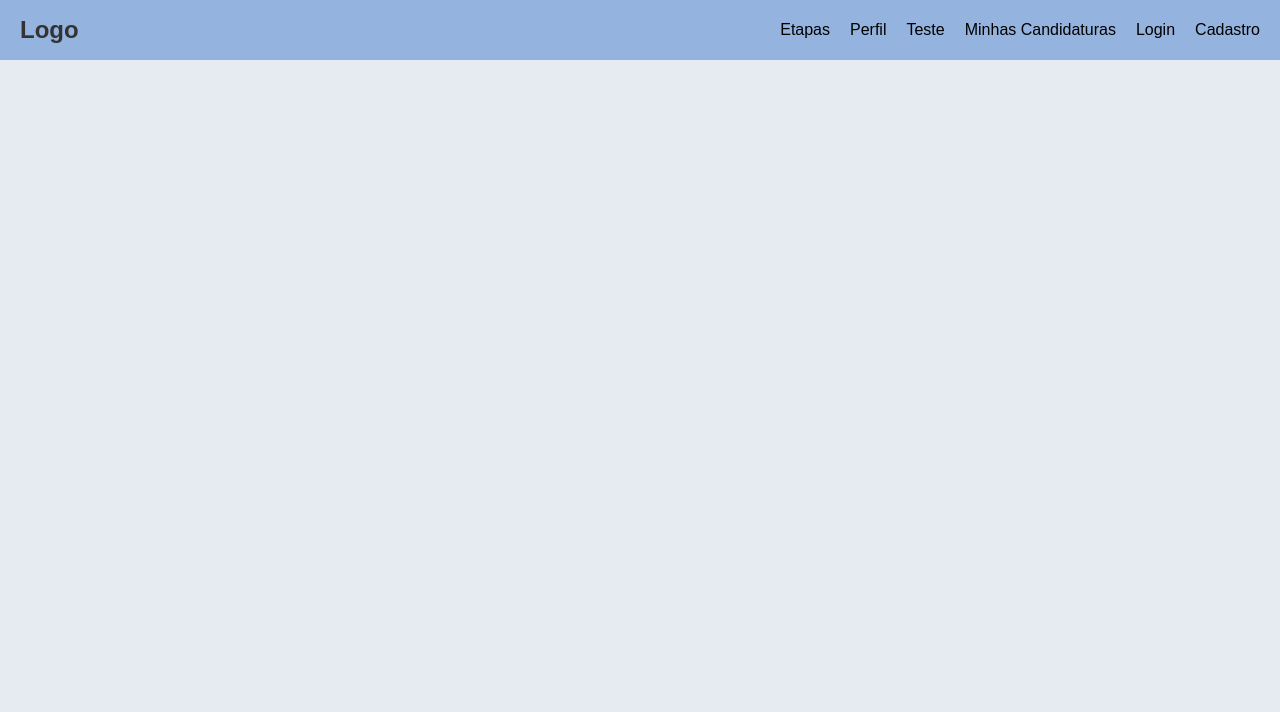
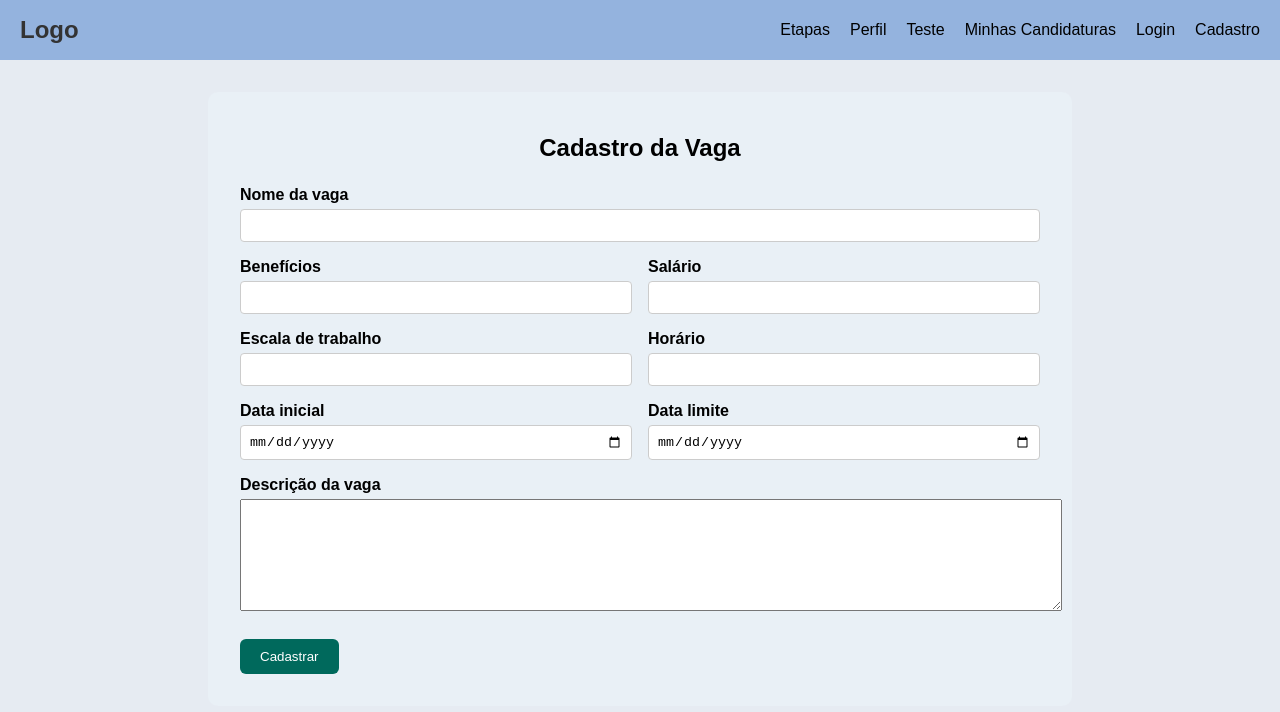
Before and after one commit to 211232023/DevLab, a React (Create React App) app in the folder RH_Projetos/frontend/: page /rh/cadastro-vaga in a window 1280 px wide. Shown: the top 712 px of the page. Built offline with nearby package versions, Linux system fonts and the light colour scheme.

Commit message:
Update CadastroVaga.jsx

```diff
--- a/RH_Projetos/frontend/src/pages/rh/CadastroVaga.jsx
+++ b/RH_Projetos/frontend/src/pages/rh/CadastroVaga.jsx
@@ -1,10 +1,179 @@
-import React from "react";
-import "./CadastroVaga.css";
+import React, { useState } from "react";
 
-const CadastroVaga = () => {
-    return (
-        <div></div>
-    );
-};
+function CadastroVaga() {
+  const [form, setForm] = useState({
+    nome: "",
+    beneficios: "",
+    salario: "",
+    escala: "",
+    horario: "",
+    dataInicial: "",
+    dataLimite: "",
+    descricao: "",
+  });
+
+  const handleChange = (e) => {
+    setForm({ ...form, [e.target.name]: e.target.value });
+  };
+
+  const handleSubmit = async (e) => {
+    e.preventDefault();
+
+    try {
+      const response = await fetch("http://localhost:3001/api/vagas", {
+        method: "POST",
+        headers: { "Content-Type": "application/json" },
+        body: JSON.stringify(form),
+      });
+
+      if (response.ok) {
+        alert("Vaga cadastrada com sucesso!");
+        setForm({
+          nome: "",
+          beneficios: "",
+          salario: "",
+          escala: "",
+          horario: "",
+          dataInicial: "",
+          dataLimite: "",
+          descricao: "",
+        });
+      } else {
+        alert("Erro ao cadastrar vaga.");
+      }
+    } catch (error) {
+      console.error(error);
+      alert("Erro de conexão com o servidor.");
+    }
+  };
+
+  return (
+    <div
+      style={{
+        maxWidth: "800px",
+        margin: "2rem auto",
+        padding: "2rem",
+        background: "#e9f0f6",
+        borderRadius: "10px",
+      }}
+    >
+      <h2 style={{ marginBottom: "1.5rem" }}>Cadastro da Vaga</h2>
+      <form onSubmit={handleSubmit}>
+        {/* Nome da vaga */}
+        <div style={{ marginBottom: "1rem" }}>
+          <label>Nome da vaga</label>
+          <input
+            type="text"
+            name="nome"
+            value={form.nome}
+            onChange={handleChange}
+            style={{ width: "100%", padding: "8px" }}
+            required
+          />
+        </div>
+
+        {/* Benefícios + Salário */}
+        <div style={{ display: "flex", gap: "1rem", marginBottom: "1rem" }}>
+          <div style={{ flex: 1 }}>
+            <label>Benefícios</label>
+            <input
+              type="text"
+              name="beneficios"
+              value={form.beneficios}
+              onChange={handleChange}
+              style={{ width: "100%", padding: "8px" }}
+            />
+          </div>
+          <div style={{ flex: 1 }}>
+            <label>Salário</label>
+            <input
+              type="number"
+              name="salario"
+              value={form.salario}
+              onChange={handleChange}
+              style={{ width: "100%", padding: "8px" }}
+            />
+          </div>
+        </div>
+
+        {/* Escala + Horário */}
+        <div style={{ display: "flex", gap: "1rem", marginBottom: "1rem" }}>
+          <div style={{ flex: 1 }}>
+            <label>Escala de trabalho</label>
+            <input
+              type="text"
+              name="escala"
+              value={form.escala}
+              onChange={handleChange}
+              style={{ width: "100%", padding: "8px" }}
+            />
+          </div>
+          <div style={{ flex: 1 }}>
+            <label>Horário</label>
+            <input
+              type="text"
+              name="horario"
+              value={form.horario}
+              onChange={handleChange}
+              style={{ width: "100%", padding: "8px" }}
+            />
+          </div>
+        </div>
+
+        {/* Datas */}
+        <div style={{ display: "flex", gap: "1rem", marginBottom: "1rem" }}>
+          <div style={{ flex: 1 }}>
+            <label>Data inicial</label>
+            <input
+              type="date"
+              name="dataInicial"
+              value={form.dataInicial}
+              onChange={handleChange}
+              style={{ width: "100%", padding: "8px" }}
+            />
+          </div>
+          <div style={{ flex: 1 }}>
+            <label>Data limite</label>
+            <input
+              type="date"
+              name="dataLimite"
+              value={form.dataLimite}
+              onChange={handleChange}
+              style={{ width: "100%", padding: "8px" }}
+            />
+          </div>
+        </div>
+
+        {/* Descrição */}
+        <div style={{ marginBottom: "1.5rem" }}>
+          <label>Descrição da vaga</label>
+          <textarea
+            name="descricao"
+            value={form.descricao}
+            onChange={handleChange}
+            rows="5"
+            style={{ width: "100%", padding: "10px", fontSize: "1rem" }}
+            required
+          />
+        </div>
+
+        {/* Botão */}
+        <button
+          type="submit"
+          style={{
+            padding: "10px 20px",
+            background: "#00695c",
+            color: "#fff",
+            border: "none",
+            borderRadius: "6px",
+            cursor: "pointer",
+          }}
+        >
+          Cadastrar
+        </button>
+      </form>
+    </div>
+  );
+}
 
 export default CadastroVaga;
```
